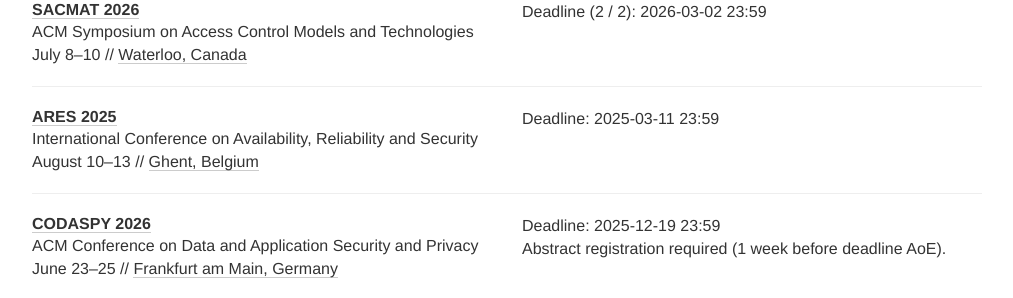
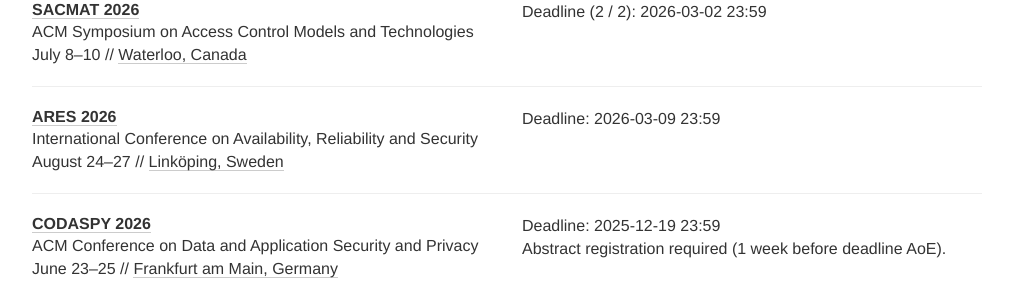
Before and after one commit to sec-deadlines/sec-deadlines.github.io, a Jekyll site: the page built from index.html, in a window 1280 px wide and 900 px high, scrolled down 9349 px. Shown: the part 152-450 px from the top of the window, without its empty margins (133-1146 px from the left). Built offline with Jekyll 4.4.1, drawn with Linux system fonts in a browser that asks for light colours; nearby versions of some CDN libraries; comment, search, counter and statistics services are not loaded.

Commit message:
Update ARES 2026 deadlines, dates, and details
Updated the existing ARES entry to the 2026 edition:
- Updated submission deadline (March 9, 2026)
- Added abstract registration note (March 2, 2026)
- Updated conference dates (Aug 24–27, 2026)
- Updated location (Linköping, Sweden)
- Updated website link

```diff
--- a/_data/conferences.yml
+++ b/_data/conferences.yml
@@ -557,11 +557,12 @@
 
 - name: ARES
   description: International Conference on Availability, Reliability and Security
-  year: 2025
-  link: https://2025.ares-conference.eu/
-  deadline: ["2025-03-11 23:59"]
-  date: August 10-13
-  place: Ghent, Belgium
+  year: 2026
+  link: https://www.ares-conference.eu/
+  deadline: ["2026-03-09 23:59"]
+  note: "Abstract registration deadline March 2, 2026."
+  date: August 24–27
+  place: Linköping, Sweden
   tags: [SEC, PRIV, CONF]
 
 - name: CODASPY
```
